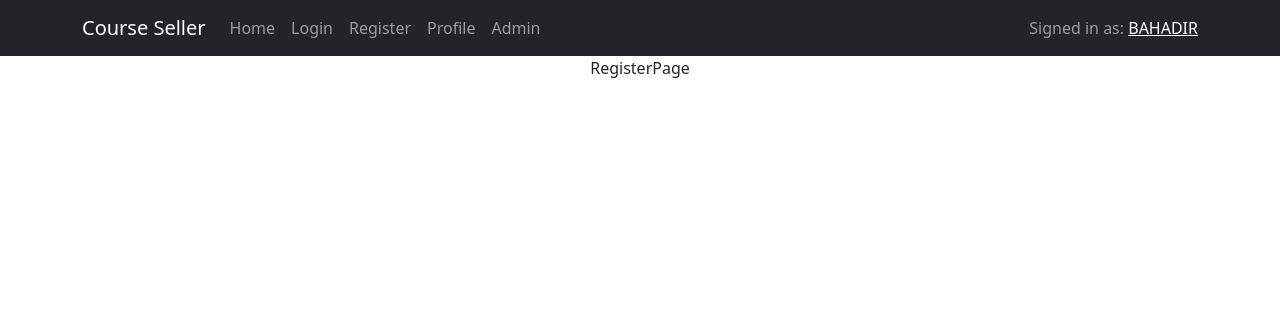
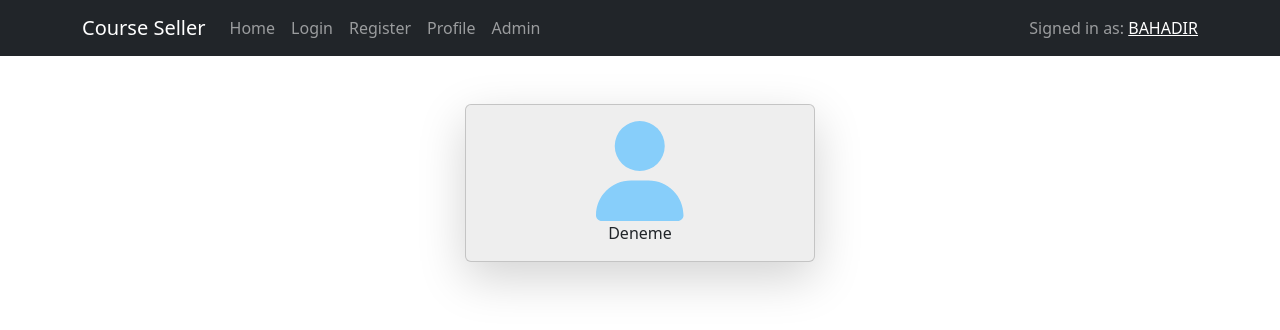
Before and after one commit to barisbahadir/react-course-seller, a React (Create React App) app: page /register in a window 1280 px wide. Shown: the top 330 px of the page. Built offline with nearby package versions, Linux system fonts and the light colour scheme.

Commit message:
Register page added

```diff
--- a/package.json
+++ b/package.json
@@ -10,6 +10,7 @@
     "@testing-library/react": "^13.4.0",
     "@testing-library/user-event": "^13.5.0",
     "axios": "^1.1.3",
+    "babel-preset-es2015": "^6.24.1",
     "bootstrap": "^5.2.2",
     "history": "^5.3.0",
     "react": "^18.2.0",
--- a/src/App.js
+++ b/src/App.js
@@ -14,17 +14,22 @@ class App extends Component {
     constructor(props) {
         super(props);
         this.state = {
-            isLoggedIn: true
+            isLoggedIn: false
         }
     }
 
     componentDidMount() {
-        console.log("Is Logged In: ", this.state.isLoggedIn)
+        console.log("Is Logged In: ", this.state.isLoggedIn);
     }
 
     render() {
         return (
             <div className="App">
+                {
+                    // (window.location.pathname === '/login' || window.location.pathname === '/register')
+                    //     ? null
+                    //     : <NavBar/>
+                }
                 <NavBar/>
                 <div className='container'>
                     <Routes>
--- a/src/common/Contants.js
+++ b/src/common/Contants.js
@@ -1,2 +1,14 @@
+import {CLEAR_CURRENT_USER, SET_CURRENT_USER} from "../store/types";
 
 export const BASE_API_URL = "localhost:5555";
+
+export const ErrorMessageText = (errorCode) => {
+    switch(errorCode){
+        case 409:
+            return 'Username or password is not valid.';
+        case 404:
+            return 'Not found';
+        default:
+            return "Unexpected error! Error Code: " + errorCode;
+    }
+}
--- /dev/null
+++ b/src/pages/login/RegisterPage.css
@@ -0,0 +1,10 @@
+.custom-card{
+    width: 350px;
+    max-width: 100%;
+    background-color:  #eee!important;
+}
+
+.user-icon{
+    font-size: 100px;
+    color: lightskyblue;
+}
--- a/src/pages/login/RegisterPage.js
+++ b/src/pages/login/RegisterPage.js
@@ -1,11 +1,125 @@
-import React, { Component } from 'react'
+import React, {Component, useEffect, useState} from 'react'
+import User from "../../models/user";
+import {Alert} from "react-bootstrap";
+import {useSelector} from "react-redux";
+import {useNavigate} from "react-router-dom";
+import AuthenticationService from "../../services/authentication-service";
+import {ErrorMessageText} from "../../common/Contants";
+import './RegisterPage.css'
+import {FontAwesomeIcon} from "@fortawesome/react-fontawesome";
+import {faUser} from "@fortawesome/free-solid-svg-icons";
 
-class RegisterPage extends Component {
-  render() {
+function RegisterPage() {
+
+    const [user, setUser] = useState(new User('', '', ''));
+    const [loading, setLoading] = useState(false);
+    const [submitted, setSubmitted] = useState(false);
+    const [errorMessage, setErrorMessage] = useState('');
+
+    const currentUser = useSelector(state => state.user)
+
+    const navigate = useNavigate();
+    //mounted
+    useEffect(() => {
+        if (currentUser && currentUser.id)
+            navigate('/profile');
+    }, []);
+
+    const handleChange = (e) => {
+        const {name, value} = value.target;
+
+        setUser((prevState => {
+            return {
+                ...prevState,
+                [name]: value
+            }
+        }))
+    }
+
+    const handleRegister = () => {
+        setSubmitted(true);
+
+        //validation
+        if (!user.username || !user.password || !user.name) {
+            return;
+        }
+
+        setLoading(true);
+        AuthenticationService.register(user).then(_ => {
+            navigate('/login');
+        }).catch(error => {
+            console.log('Register User Response has Error: ', error);
+            setErrorMessage(ErrorMessageText(error.response.status));
+        }).finally(() => {
+            setLoading(false);
+        });
+    }
+
     return (
-      <div>RegisterPage</div>
-    )
-  }
+        <>
+            <div className="container mt-5">
+                <div className="card ms-auto me-auto p-3 shadow-lg custom-card">
+                    <FontAwesomeIcon icon={faUser} className='ms-auto me-auto user-icon'/>
+                    {
+                        errorMessage != '' && <div className="alert alert-danger mt-2">
+                            {errorMessage}
+                        </div>
+                    }
+
+                    Deneme
+                </div>
+            </div>
+        </>
+
+    );
 }
 
 export default RegisterPage;
+
+
+// class RegisterPage extends Component {
+//     constructor(props) {
+//         super(props);
+//         this.state = {
+//             isLoading: false,
+//             user: new User('', '', ''),
+//             submitted: false,
+//             errorMessage: ''
+//         }
+//     }
+//
+//     const currentUser = useSelector(state => state.user);
+//
+//     componentDidMount() {
+//
+//     }
+//
+//     setIsLoading = (loadingStatus) => {
+//         this.setState({isLoading: loadingStatus});
+//     }
+//
+//     setUser = (user) => {
+//         this.setState({user: user});
+//     }
+//
+//     checkErrors = () => {
+//         return <Alert variant="danger">
+//             <Alert.Heading>Error!</Alert.Heading>
+//             <div>
+//                 Username or password incorrect!
+//             </div>
+//         </Alert>;
+//     }
+//
+//     render() {
+//         return (
+//             <>
+//                 {this.checkErrors()}
+//                 <div>RegisterPage</div>
+//             </>
+//
+//         )
+//     }
+// }
+//
+// export default RegisterPage;
```
Also changed, not shown: 1 other file (tests, documents, lock files or other folders).
